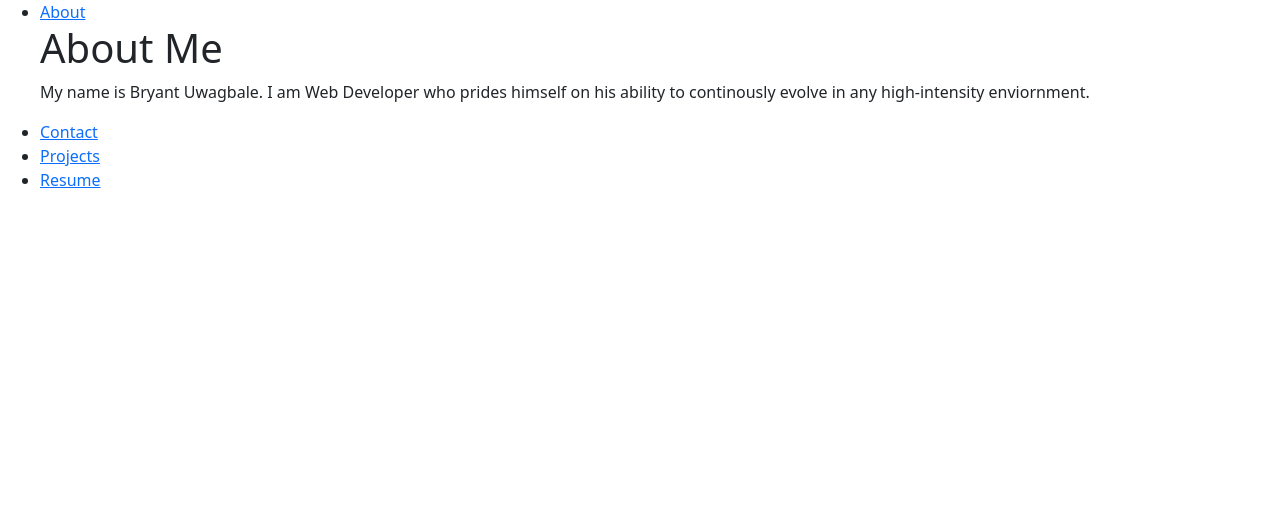
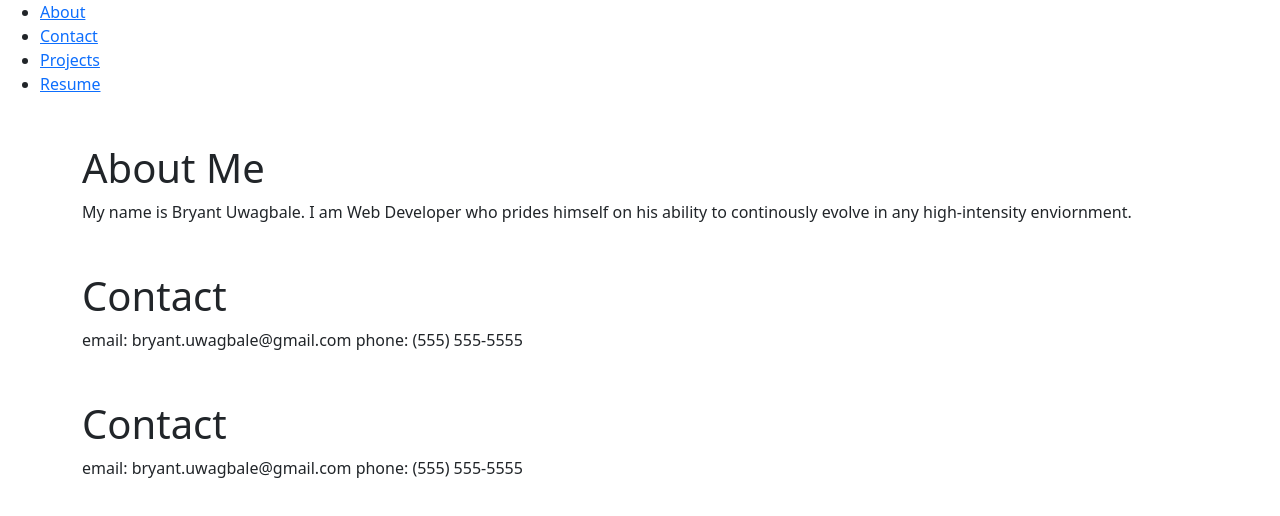
Before and after one commit to bryantuwagbale/React-Portfolio, a React (Create React App) app: page /Contact in a window 1280 px wide. Shown: the top 516 px of the page. Built offline with nearby package versions, Linux system fonts and the light colour scheme.

Commit message:
making progress! components rendering

```diff
--- a/src/App.js
+++ b/src/App.js
@@ -1,8 +1,9 @@
-import React from 'react';
+import React, { useState } from 'react';
 import { BrowserRouter as Router, Route } from 'react-router-dom';
 import 'bootstrap/dist/css/bootstrap.min.css';
 import Header from './components/Header';
 import About from './components/About';
+import Contact from './components/Contact'
 import Projects from './components/Projects';
 
 
@@ -16,9 +17,11 @@ function App() {
           <Header/>
           <div className="container">
             {/* <Route exact path="/" component={Home} /> */}
-            <Route exact path="/about" component={About} />
-            <Route exact path="/projects" component={Projects} />
-            {/* <Route exact path="/contact" component={contact} /> */}
+            <About></About>
+            <Route exact path="/About" component={About} />
+            <Route exact path="/Projects" component={Projects} />
+            <Contact></Contact>
+            <Route exact path="/Contact" component={Contact} />
           </div>
           {/* <Footer /> */}
         </div>
@@ -32,15 +35,6 @@ function App() {
 
 
 
-// function App() {
-//   return (
-//     <div>
-//       <Nav></Nav>
-//       <main>
-//         <About></About>
-//       </main>
-//     </div>
-//   );
-// }
+
 
 export default App;
--- /dev/null
+++ b/src/components/Contact/index.js
@@ -0,0 +1,17 @@
+import React from 'react';
+
+function Contact() {
+    return (
+        <header className="my-5">
+            <h1 id="Contact">Contact</h1>
+            <div>
+                <p>
+                email: bryant.uwagbale@gmail.com
+                phone: (555) 555-5555
+                </p>
+            </div>
+        </header>
+      );
+}
+
+export default Contact;
--- a/src/components/Header/index.js
+++ b/src/components/Header/index.js
@@ -25,17 +25,17 @@ function Header() {
     <li className="mx-2"> <a href="#about">
       About
       </a>
-      <h1 id="about">About Me</h1>
+      {/* <h1 id="about">About Me</h1>
             <div>
                 <p>
                     My name is Bryant Uwagbale. I am Web Developer who prides himself on his
                     ability to continously evolve in any high-intensity enviornment.
                 </p>
-            </div>
+            </div> */}
 
 
-      </li>
-      <li className="mx-2"> <a href="#contact">
+    </li>
+      <li className="mx-2"> <a href="#Contact">
       Contact
       </a>
       </li>
```
Also changed, not shown: src/components/Projects/index.js (+4 -4 lines).
